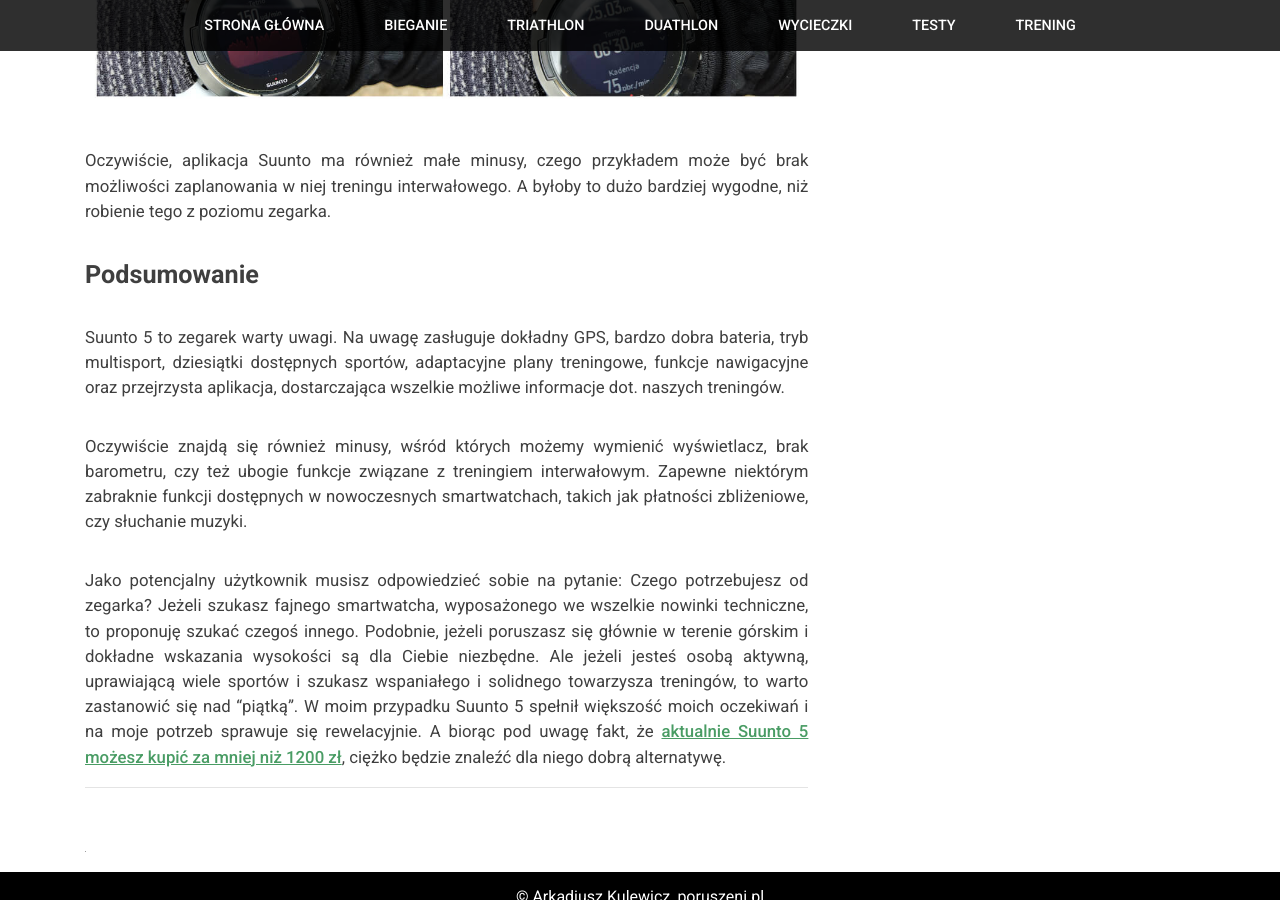
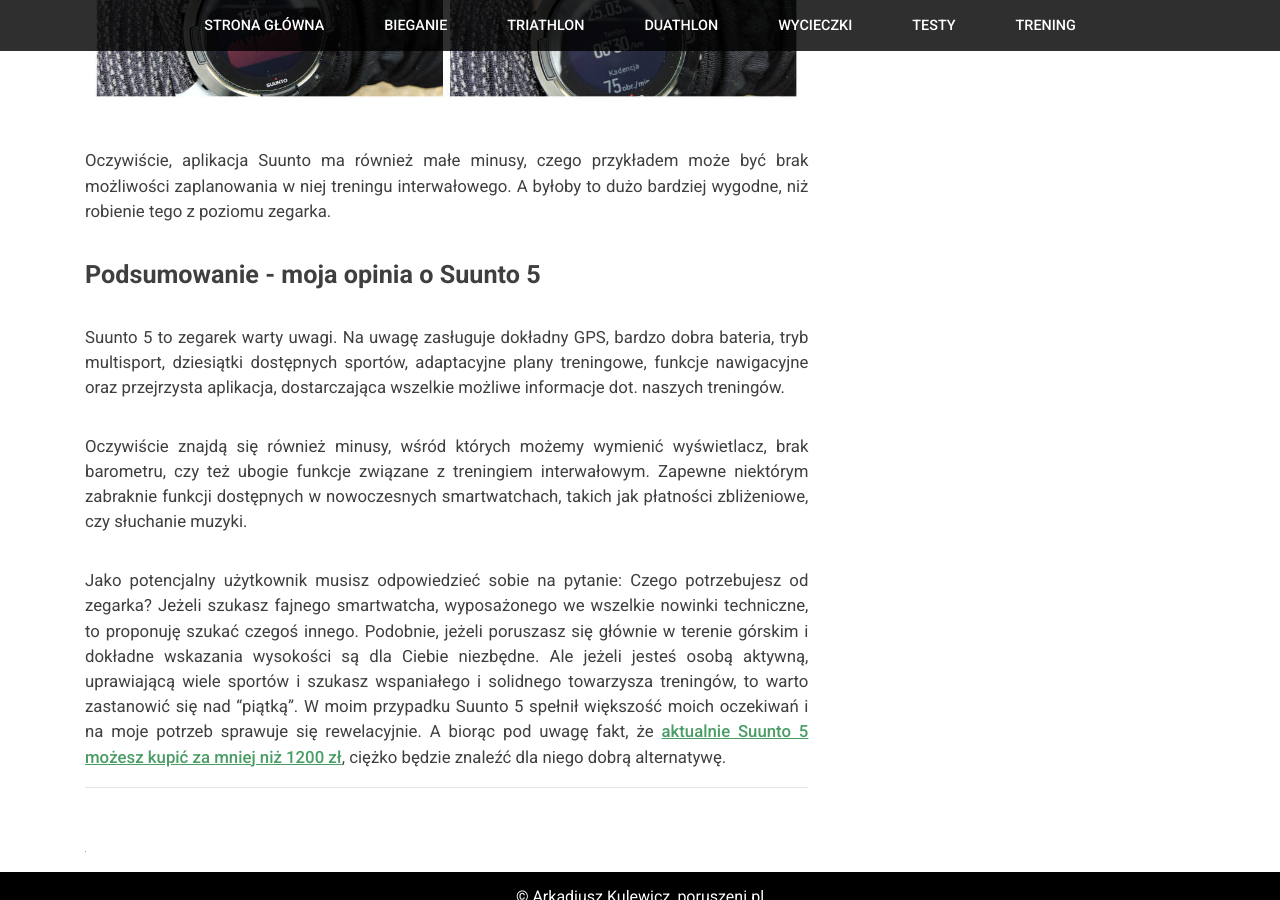
Before and after one commit to akulewicz/blog, a Jekyll site: the page built from _posts/2020-01-22-recenzja-suunto-5.md, in a window 1280 px wide and 900 px high, scrolled down 10401 px. Built offline with Jekyll 4.4.1, drawn with Linux system fonts in a browser that asks for light colours; nearby versions of some CDN libraries; comment, search, counter and statistics services are not loaded.

Commit message:
Suunto 5 review text correction

```diff
--- a/_posts/2020-01-22-recenzja-suunto-5.md
+++ b/_posts/2020-01-22-recenzja-suunto-5.md
@@ -102,7 +102,7 @@
 
 Oczywiście, aplikacja Suunto ma również małe minusy, czego przykładem może być brak możliwości zaplanowania w niej treningu interwałowego. A byłoby to dużo bardziej wygodne, niż robienie tego z poziomu zegarka.
 
-## Podsumowanie
+## Podsumowanie - moja opinia o Suunto 5
 
 Suunto 5 to zegarek warty uwagi. Na uwagę zasługuje dokładny GPS, bardzo dobra bateria, tryb multisport, dziesiątki dostępnych sportów, adaptacyjne plany treningowe, funkcje nawigacyjne oraz przejrzysta aplikacja, dostarczająca wszelkie możliwe informacje dot. naszych treningów.
 
```
